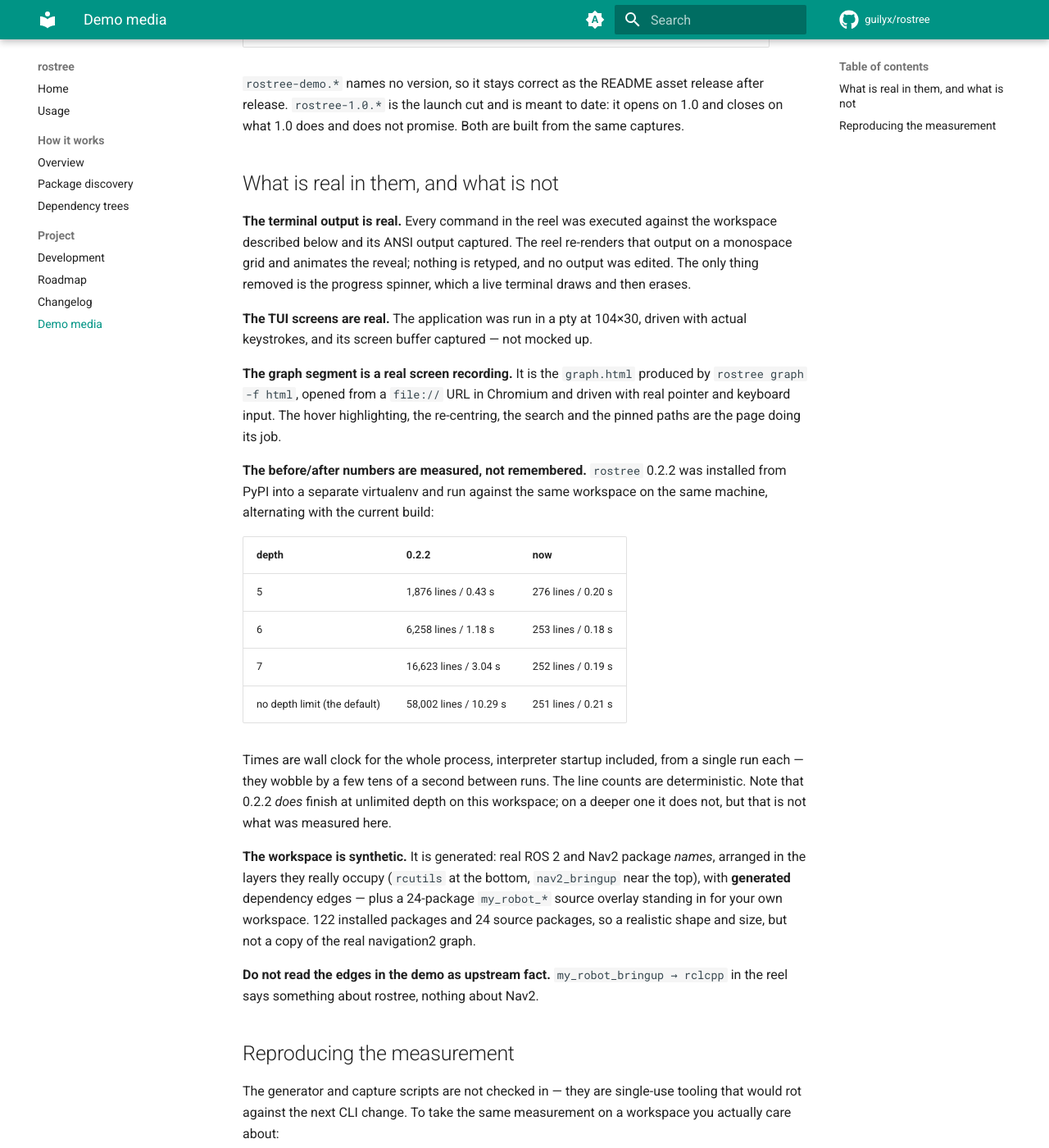
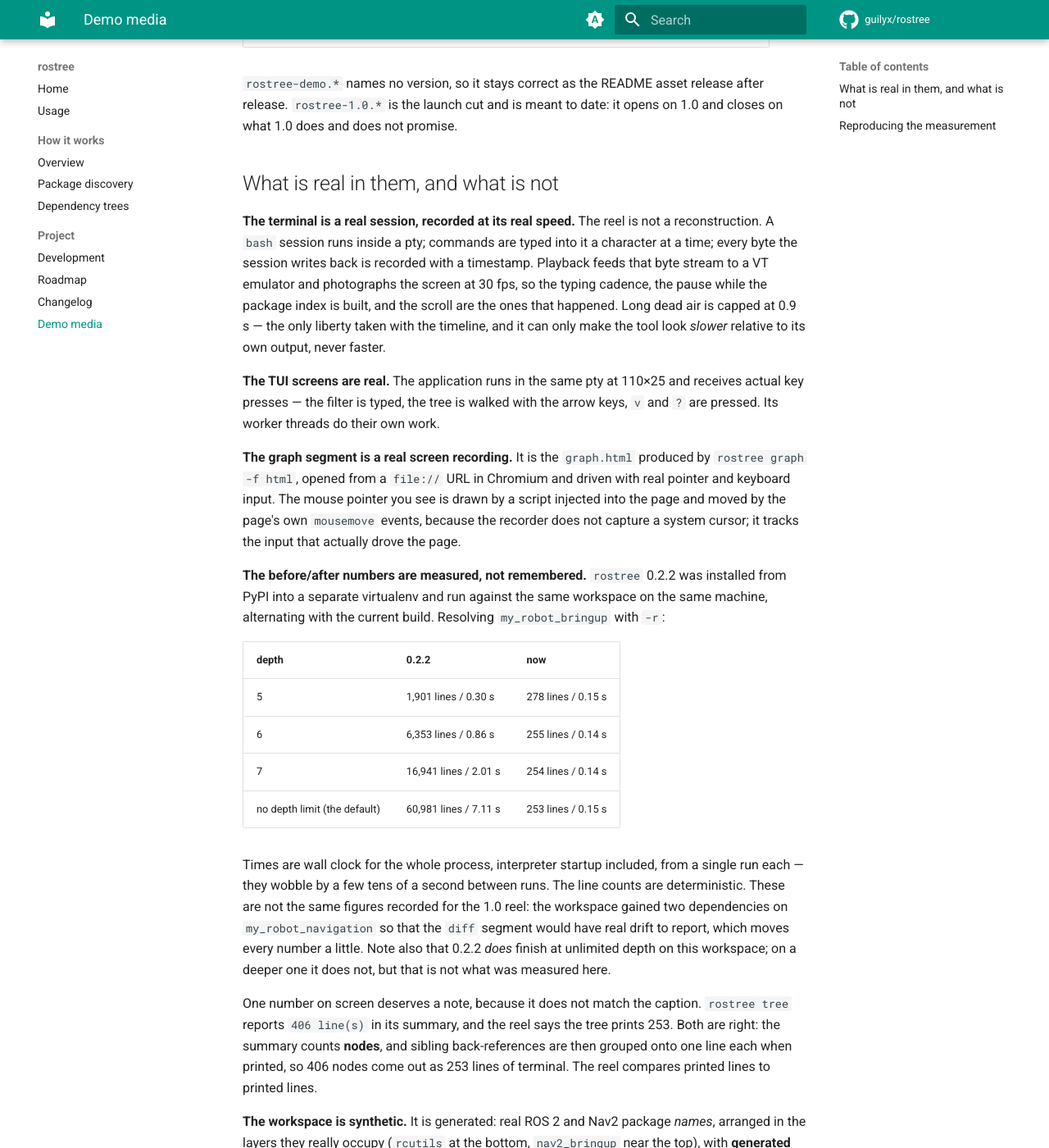
Before and after one commit to guilyx/rostree, an MkDocs documentation site: the page built from docs/media/README.md, in a window 1280 px wide and 1400 px high, scrolled down 441 px. Shown: the whole window at 82% size. Built offline with MkDocs 1.6.1 and Material for MkDocs 9.7.7, drawn with Linux system fonts in a browser that asks for light colours; comment, search, counter and statistics services are not loaded; some of the changed text lies outside the part shown.

Commit message:
docs: re-shoot the demo reel as a live session
The old reel took captured output and re-drew it on a grid, animating the
reveal. This one is a recording. A bash session runs inside a pty, commands are
typed into it a character at a time, and every byte it writes back is captured
with a timestamp; playback feeds that stream to a VT emulator and photographs
the screen at 30 fps. The typing cadence, the pause while the package index is
built and the scroll are the ones that happened. The only liberty taken with the
timeline is capping dead air at 0.9s, which can only make the tool look slower
against its own output, never faster.

The TUI is the real application in the same pty, receiving real key presses —
the filter is typed, the tree is walked with the arrow keys, `v` and `?` are
pressed. The graph segment is Chromium driving the real graph.html from a
file:// URL, with a cursor injected into the page and moved by the page's own
mousemove events, because the recorder draws no system pointer and a demo of a
hover-driven page without one reads as a slideshow.

Eleven beats, 82s: scan, workspace scoping, the full graph, why, rdeps, check,
diff, the TUI, graph generation, the browser tour, and a close. Captions are
burned in — a feed autoplays muted, so they carry the narration.

The before/after figures were re-measured rather than carried over, because the
workspace changed: my_robot_navigation gained two dependencies so the diff beat
would have real drift to report. On the current fixture, resolving
my_robot_bringup with -r at no depth limit, 0.2.2 prints 60,981 lines in 7.11s
and this build prints 253 in 0.15s.

One number on screen does not match its caption, and docs/media/README.md now
says why: `rostree tree` reports 406 line(s) in its summary, which counts nodes,
while sibling back-references are grouped onto one line each when printed. The
reel compares printed lines to printed lines.

Co-Authored-By: Claude Opus 5 <noreply@anthropic.com>
Claude-Session: https://claude.ai/code/session_013onJsKC3kfPFHJizygrfts

```diff
--- a/docs/media/README.md
+++ b/docs/media/README.md
@@ -2,56 +2,72 @@
 
 | File | What it is |
 |------|-----------|
-| `rostree-demo.gif` | 27 s loop used in the project README |
-| `rostree-demo.mp4` | 79 s promo reel — the full cut |
+| `rostree-demo.gif` | 24 s loop used in the project README |
+| `rostree-demo.mp4` | 82 s promo reel — the full cut |
 | `rostree-1.0.gif` | 22 s loop for the 1.0 release announcement |
 | `rostree-1.0.mp4` | 71 s 1.0 launch reel |
 | `graph-html.png`, `graph-html-light.png` | The interactive HTML graph, both themes |
 | `tui-packages.png`, `tui-tree.png`, `tui-dependents.png` | TUI screens |
 
-`rostree-demo.*` names no version, so it stays correct as the README asset
-release after release. `rostree-1.0.*` is the launch cut and is meant to date:
-it opens on 1.0 and closes on what 1.0 does and does not promise. Both are built
-from the same captures.
+`rostree-demo.*` names no version, so it stays correct as the README asset release
+after release. `rostree-1.0.*` is the launch cut and is meant to date: it opens on
+1.0 and closes on what 1.0 does and does not promise.
 
 ## What is real in them, and what is not
 
-**The terminal output is real.** Every command in the reel was executed against the
-workspace described below and its ANSI output captured. The reel re-renders that
-output on a monospace grid and animates the reveal; nothing is retyped, and no
-output was edited. The only thing removed is the progress spinner, which a live
-terminal draws and then erases.
+**The terminal is a real session, recorded at its real speed.** The reel is not a
+reconstruction. A `bash` session runs inside a pty; commands are typed into it a
+character at a time; every byte the session writes back is recorded with a
+timestamp. Playback feeds that byte stream to a VT emulator and photographs the
+screen at 30 fps, so the typing cadence, the pause while the package index is
+built, and the scroll are the ones that happened. Long dead air is capped at
+0.9 s — the only liberty taken with the timeline, and it can only make the tool
+look *slower* relative to its own output, never faster.
 
-**The TUI screens are real.** The application was run in a pty at 104×30, driven
-with actual keystrokes, and its screen buffer captured — not mocked up.
+**The TUI screens are real.** The application runs in the same pty at 110×25 and
+receives actual key presses — the filter is typed, the tree is walked with the
+arrow keys, `v` and `?` are pressed. Its worker threads do their own work.
 
 **The graph segment is a real screen recording.** It is the `graph.html` produced
-by `rostree graph -f html`, opened from a `file://` URL in Chromium and driven
-with real pointer and keyboard input. The hover highlighting, the re-centring, the
-search and the pinned paths are the page doing its job.
+by `rostree graph -f html`, opened from a `file://` URL in Chromium and driven with
+real pointer and keyboard input. The mouse pointer you see is drawn by a script
+injected into the page and moved by the page's own `mousemove` events, because the
+recorder does not capture a system cursor; it tracks the input that actually drove
+the page.
 
 **The before/after numbers are measured, not remembered.** `rostree` 0.2.2 was
 installed from PyPI into a separate virtualenv and run against the same workspace
-on the same machine, alternating with the current build:
+on the same machine, alternating with the current build. Resolving
+`my_robot_bringup` with `-r`:
 
 | depth | 0.2.2 | now |
 |-------|-------|-----|
-| 5 | 1,876 lines / 0.43 s | 276 lines / 0.20 s |
-| 6 | 6,258 lines / 1.18 s | 253 lines / 0.18 s |
-| 7 | 16,623 lines / 3.04 s | 252 lines / 0.19 s |
-| no depth limit (the default) | 58,002 lines / 10.29 s | 251 lines / 0.21 s |
+| 5 | 1,901 lines / 0.30 s | 278 lines / 0.15 s |
+| 6 | 6,353 lines / 0.86 s | 255 lines / 0.14 s |
+| 7 | 16,941 lines / 2.01 s | 254 lines / 0.14 s |
+| no depth limit (the default) | 60,981 lines / 7.11 s | 253 lines / 0.15 s |
 
 Times are wall clock for the whole process, interpreter startup included, from a
 single run each — they wobble by a few tens of a second between runs. The line
-counts are deterministic. Note that 0.2.2 *does* finish at unlimited depth on this
-workspace; on a deeper one it does not, but that is not what was measured here.
+counts are deterministic. These are not the same figures recorded for the 1.0 reel:
+the workspace gained two dependencies on `my_robot_navigation` so that the `diff`
+segment would have real drift to report, which moves every number a little. Note
+also that 0.2.2 *does* finish at unlimited depth on this workspace; on a deeper one
+it does not, but that is not what was measured here.
+
+One number on screen deserves a note, because it does not match the caption.
+`rostree tree` reports `406 line(s)` in its summary, and the reel says the tree
+prints 253. Both are right: the summary counts **nodes**, and sibling
+back-references are then grouped onto one line each when printed, so 406 nodes come
+out as 253 lines of terminal. The reel compares printed lines to printed lines.
 
 **The workspace is synthetic.** It is generated: real ROS 2 and Nav2 package
 *names*, arranged in the layers they really occupy (`rcutils` at the bottom,
 `nav2_bringup` near the top), with **generated** dependency edges — plus a
 24-package `my_robot_*` source overlay standing in for your own workspace. 122
-installed packages and 24 source packages, so a realistic shape and size, but not
-a copy of the real navigation2 graph.
+installed packages under `/opt/ros/jazzy` and 24 source packages under
+`~/robot_ws/src`, so a realistic shape, size and set of paths, but not a copy of
+the real navigation2 graph.
 
 **Do not read the edges in the demo as upstream fact.** `my_robot_bringup → rclcpp`
 in the reel says something about rostree, nothing about Nav2.
```
Also changed, not shown: CHANGELOG.md (+14 -0 lines), README.md (+1 -1 lines), 2 other files.
